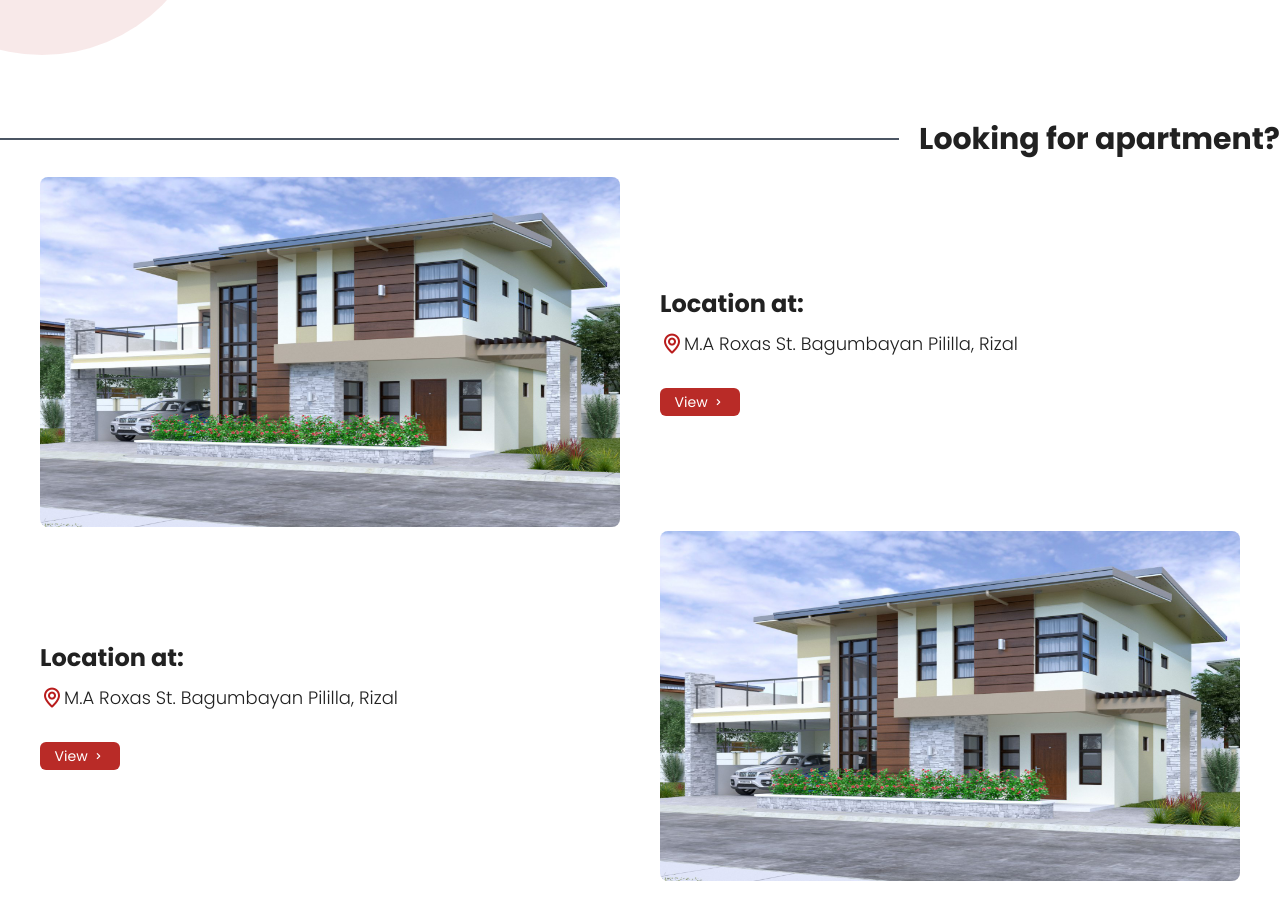
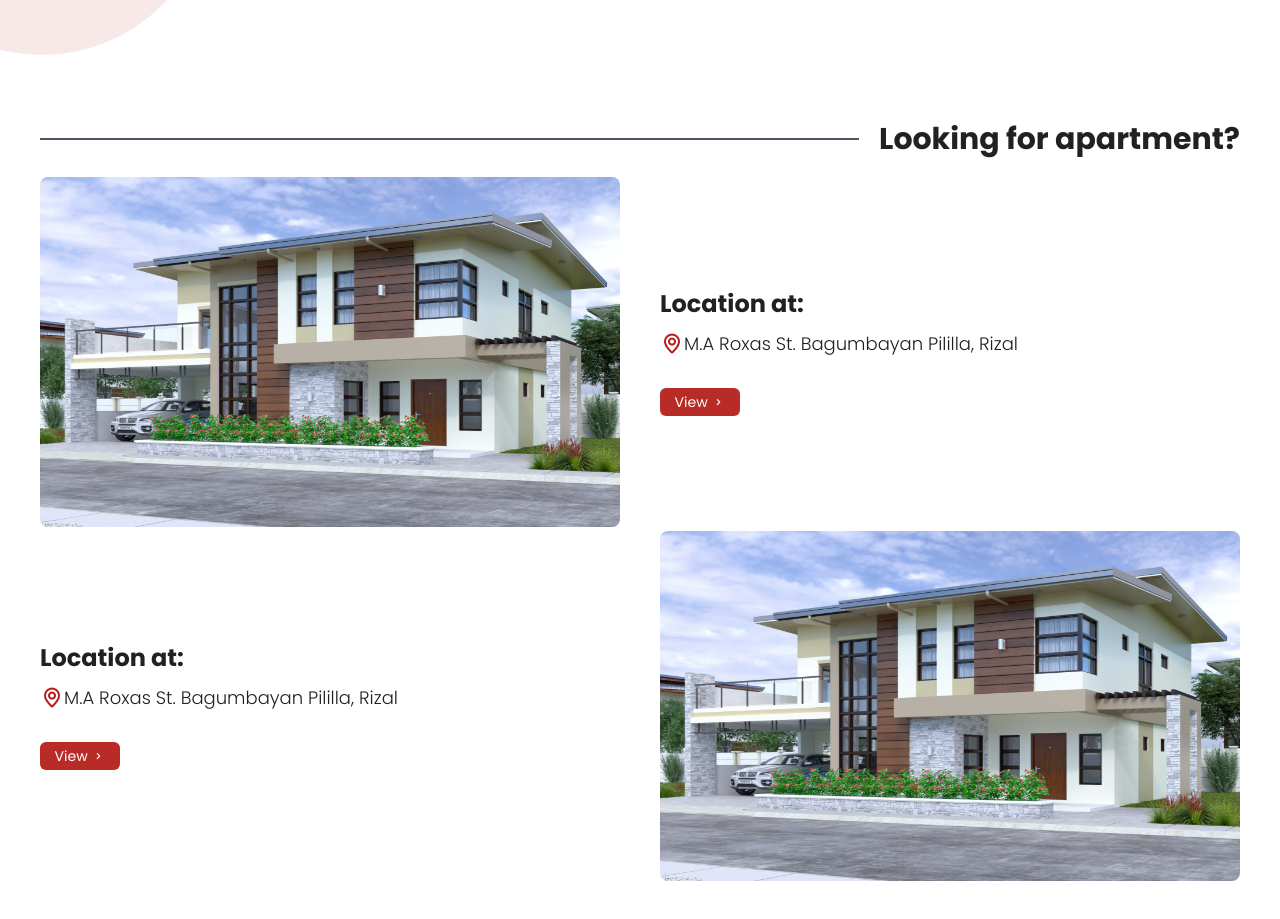
Before and after one commit to ronrix/capstone-e-gov, a Vue app: page /business in a window 1280 px wide. Shown: the part 900-1819 px from the top of the page. Built offline with nearby package versions, Linux system fonts and the light colour scheme.

Commit message:
Update style

```diff
--- a/src/views/Business/Landing page/SecondSectionBusiness.vue
+++ b/src/views/Business/Landing page/SecondSectionBusiness.vue
@@ -12,7 +12,7 @@ const apartments = [{
 </script>
 
 <template>
-  <div class="flex items-center gap-5 mt-24 mb-5">
+  <div class="flex items-center gap-5 mx-10 mt-24 mb-5">
     <div class="flex-1 border border-gray-600 dark:border-white"></div>
     <h1 class="text-3xl text-dark dark:text-white font-bold">Looking for apartment?</h1>
   </div>
```
